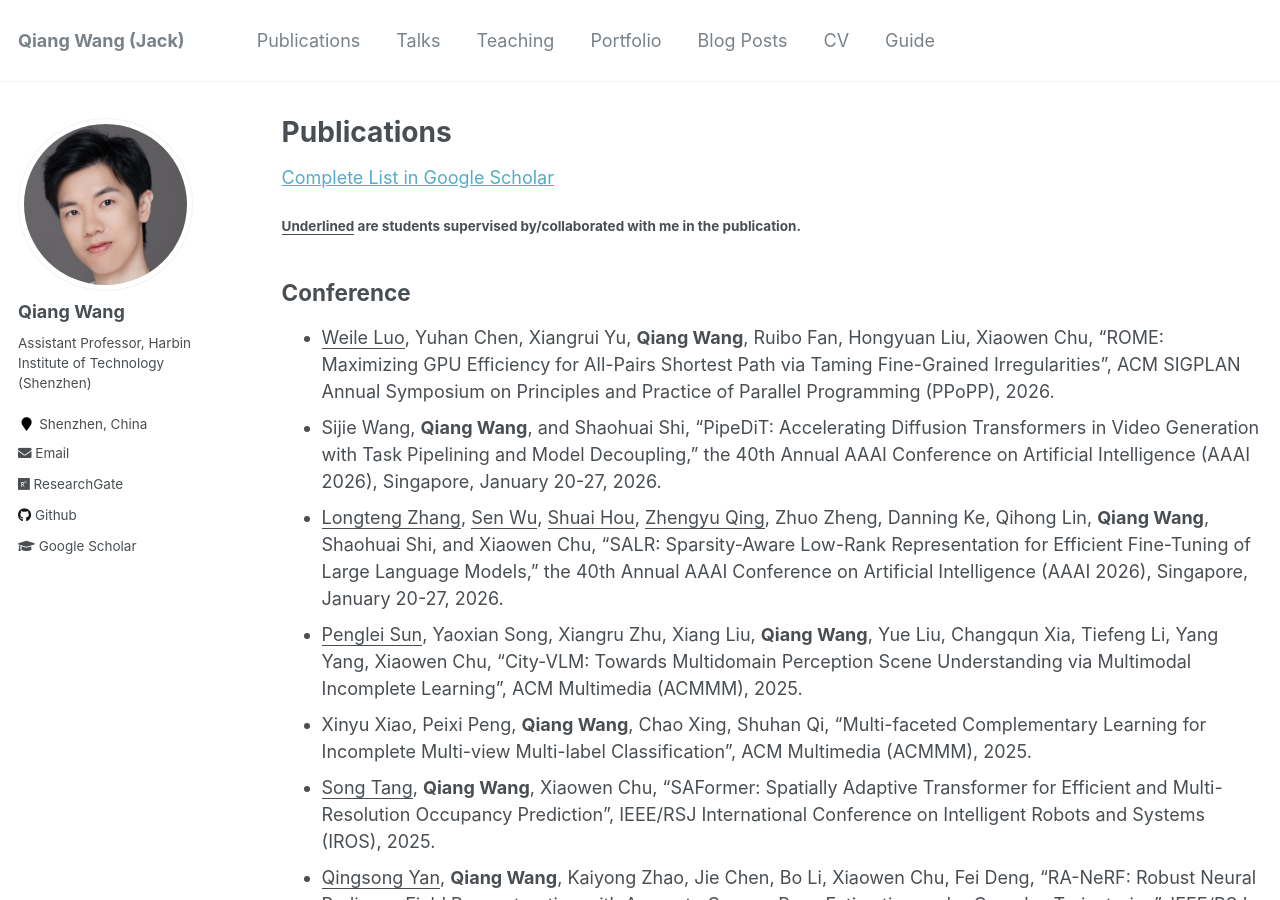
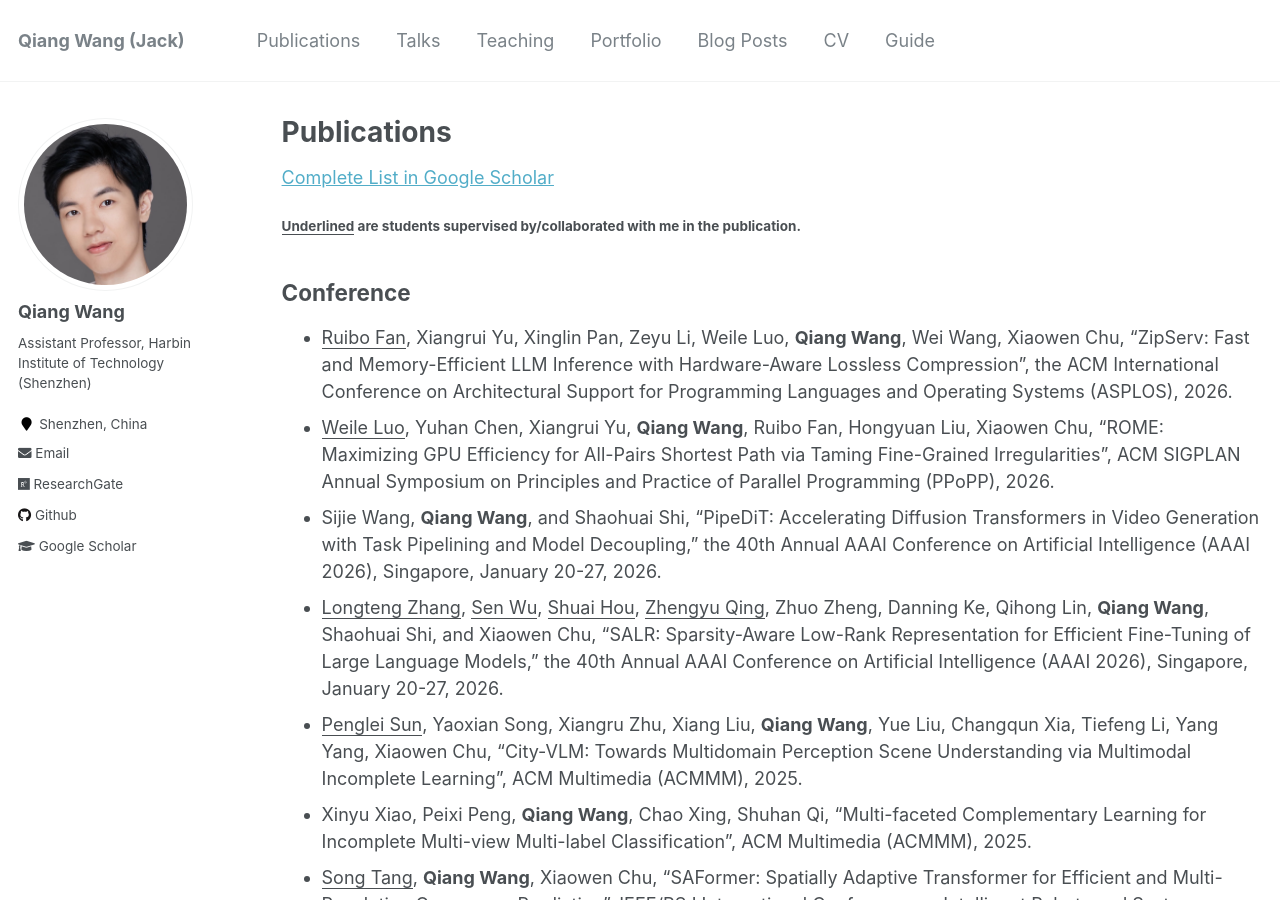
Before and after one commit to blackjack2015/blackjack2015.github.io, a Jekyll site: the page built from _pages/publications.md, in a window 1280 px wide and 900 px high. Built offline with Jekyll 4.4.1, drawn with Linux system fonts in a browser that asks for light colours.

Commit message:
Update publications.md

```diff
--- a/_pages/publications.md
+++ b/_pages/publications.md
@@ -22,6 +22,7 @@ author_profile: true
 #### <ins>Underlined</ins> are students supervised by/collaborated with me in the publication.
 
 ## Conference
++ <ins>Ruibo Fan</ins>, Xiangrui Yu, Xinglin Pan, Zeyu Li, Weile Luo, **Qiang Wang**, Wei Wang, Xiaowen Chu, "ZipServ: Fast and Memory-Efficient LLM Inference with Hardware-Aware Lossless Compression", the ACM International Conference on Architectural Support for Programming Languages and Operating Systems (ASPLOS), 2026.
 + <ins>Weile Luo</ins>, Yuhan Chen, Xiangrui Yu, **Qiang Wang**, Ruibo Fan, Hongyuan Liu, Xiaowen Chu, "ROME: Maximizing GPU Efficiency for All-Pairs Shortest Path via Taming Fine-Grained Irregularities", ACM SIGPLAN Annual Symposium on Principles and Practice of Parallel Programming (PPoPP), 2026.
 + Sijie Wang, **Qiang Wang**, and Shaohuai Shi, “PipeDiT: Accelerating Diffusion Transformers in Video Generation with Task Pipelining and Model Decoupling,” the 40th Annual AAAI Conference on Artificial Intelligence (AAAI 2026), Singapore, January 20-27, 2026.
 + <ins>Longteng Zhang</ins>, <ins>Sen Wu</ins>, <ins>Shuai Hou</ins>, <ins>Zhengyu Qing</ins>, Zhuo Zheng, Danning Ke, Qihong Lin, **Qiang Wang**, Shaohuai Shi, and Xiaowen Chu, “SALR: Sparsity-Aware Low-Rank Representation for Efficient Fine-Tuning of Large Language Models,” the 40th Annual AAAI Conference on Artificial Intelligence (AAAI 2026), Singapore, January 20-27, 2026.
```
